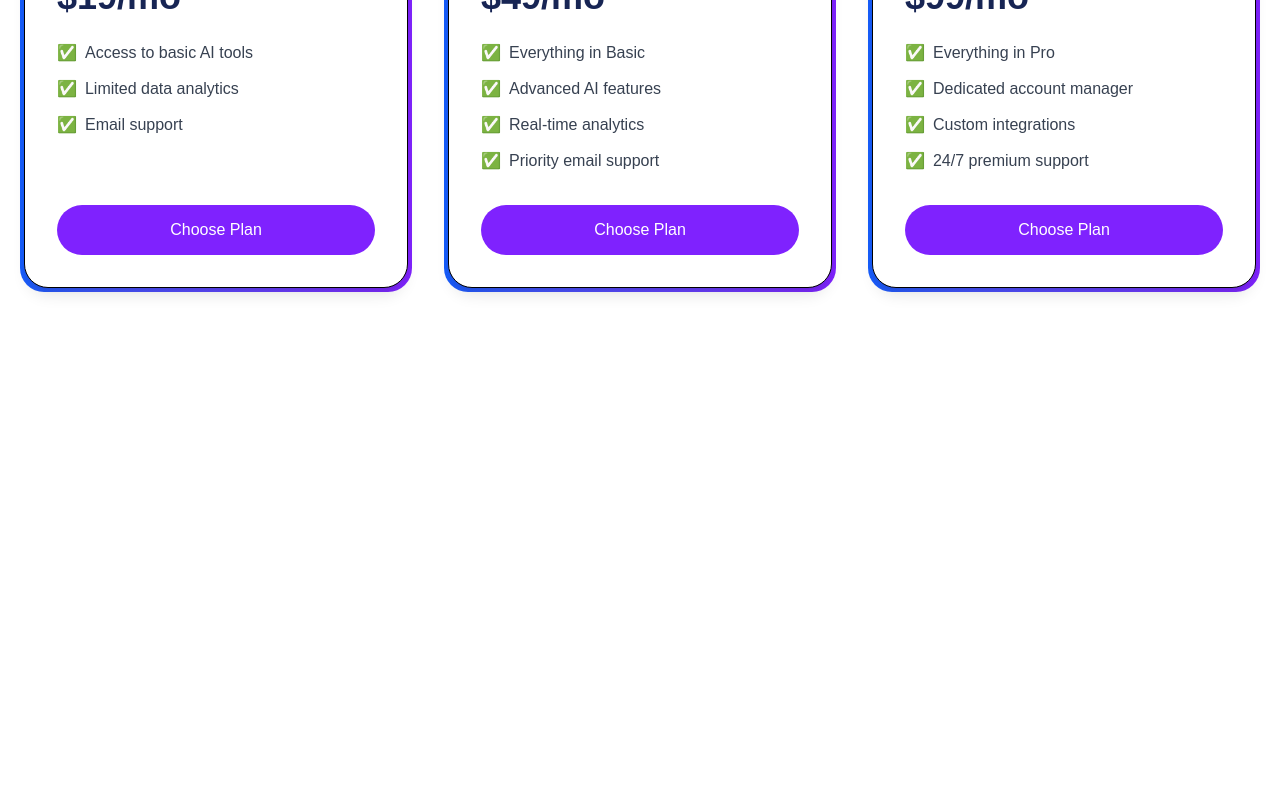
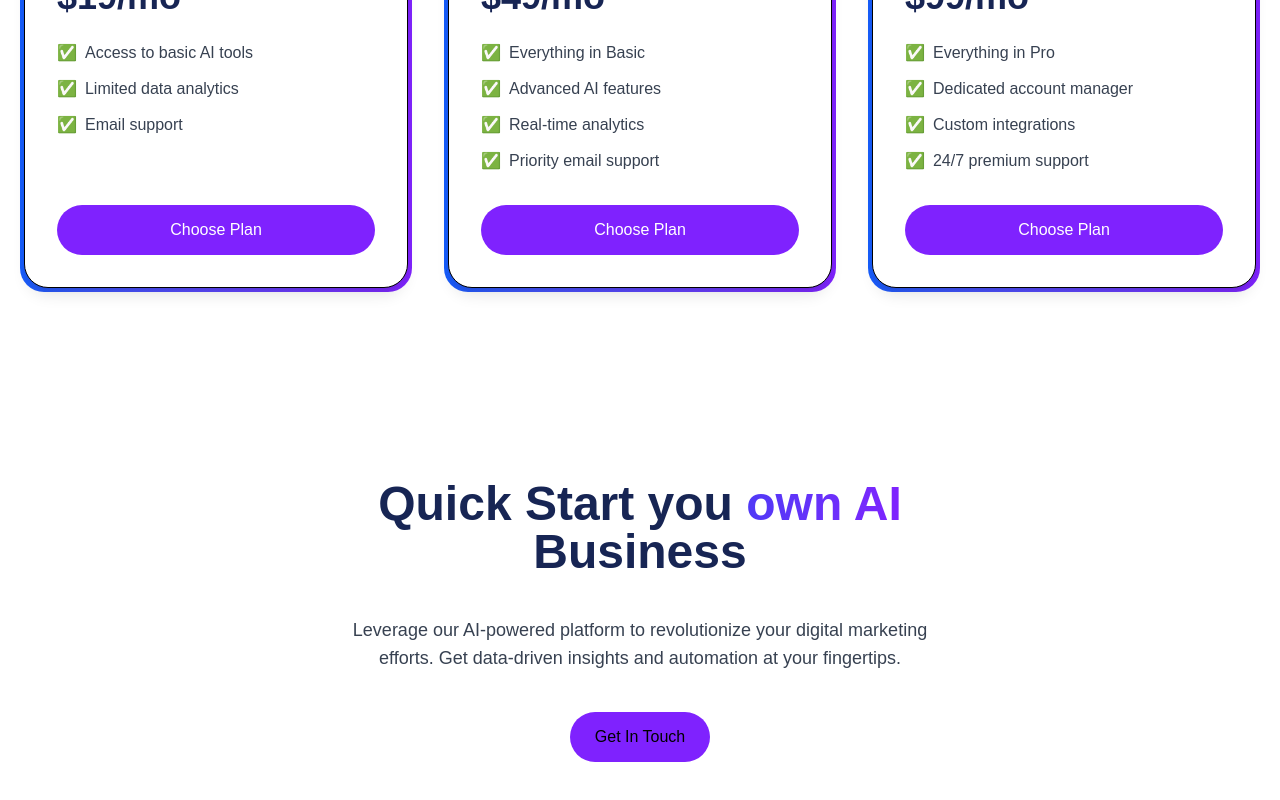
Before and after one commit to AadityaRJ01/Landing-Page, a React (Vite) app: page / in a window 1280 px wide. Shown: the part 2504-3304 px from the top of the page. Before the commit the page ends 2816 px from the top, so only its background shows below. Built offline with nearby package versions, Linux system fonts and the light colour scheme.

Commit message:
Updated CallToAction Section

```diff
--- a/src/App.tsx
+++ b/src/App.tsx
@@ -4,6 +4,7 @@
 import { Services } from "./components/sections/Services";
 import { AboutUs } from "./components/sections/AboutUs";
 import { Pricing } from "./components/sections/Pricing";
+import { CTA } from "./components/sections/CallToAction";
 function App() {
   return (
     <Layout title="EdgeAI">
@@ -12,6 +13,7 @@
       <Services/>
       <AboutUs/>
       <Pricing/>
+      <CTA/>
     </Layout>
   );
 }
--- /dev/null
+++ b/src/components/sections/CallToAction.tsx
@@ -0,0 +1,33 @@
+import { Button } from "../shared/Button";
+import { Container } from "../shared/Container";
+import { Paragraph } from "../shared/Paragraph";
+
+export const CTA = () => {
+  return (
+    <section className="pb-20 relative">
+      {" "}
+      <Container>
+        <div className="relative rounded-2xl overflow-hidden">
+          <div className="relative z-10 mx-auto text-center max-w-xl md:max-w-2xl py-8 md:py-10 px-6 md:px-8">
+            <h1 className="text-3xl sm:text-4xl md:text-5xl font-bold text-heading-1">
+              {" "}
+              Quick Start you{" "}
+              <span className="text-transparent bg-clip-text bg-gradient-to-r from-indigo-600 to-violet-600">
+                own AI
+              </span>{" "}
+              Business
+            </h1>
+            <Paragraph className="pt-10">
+              Leverage our AI-powered platform to revolutionize your digital
+              marketing efforts. Get data-driven insights and automation at your
+              fingertips.
+            </Paragraph>
+            <div className="mx-auto max-w-md sm:max-w-xl pt-10 dark:text-white">
+              <Button> Get In Touch</Button>
+            </div>
+          </div>
+        </div>
+      </Container>
+    </section>
+  );
+};
```
